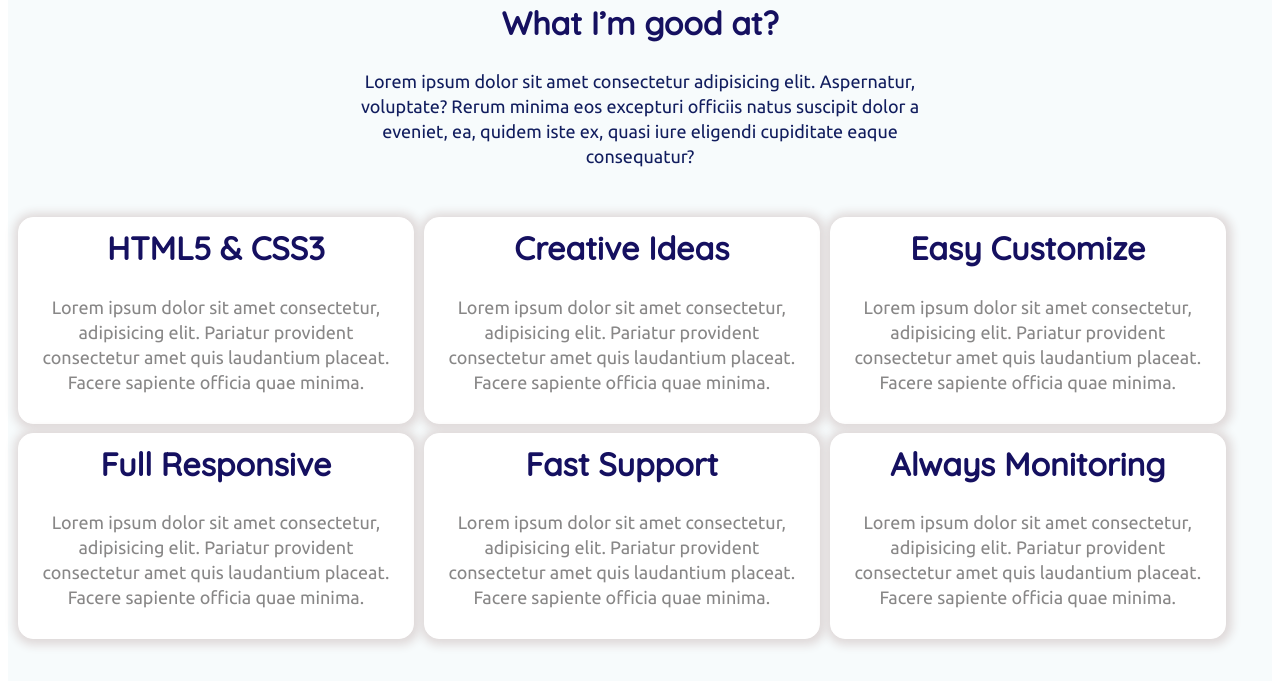
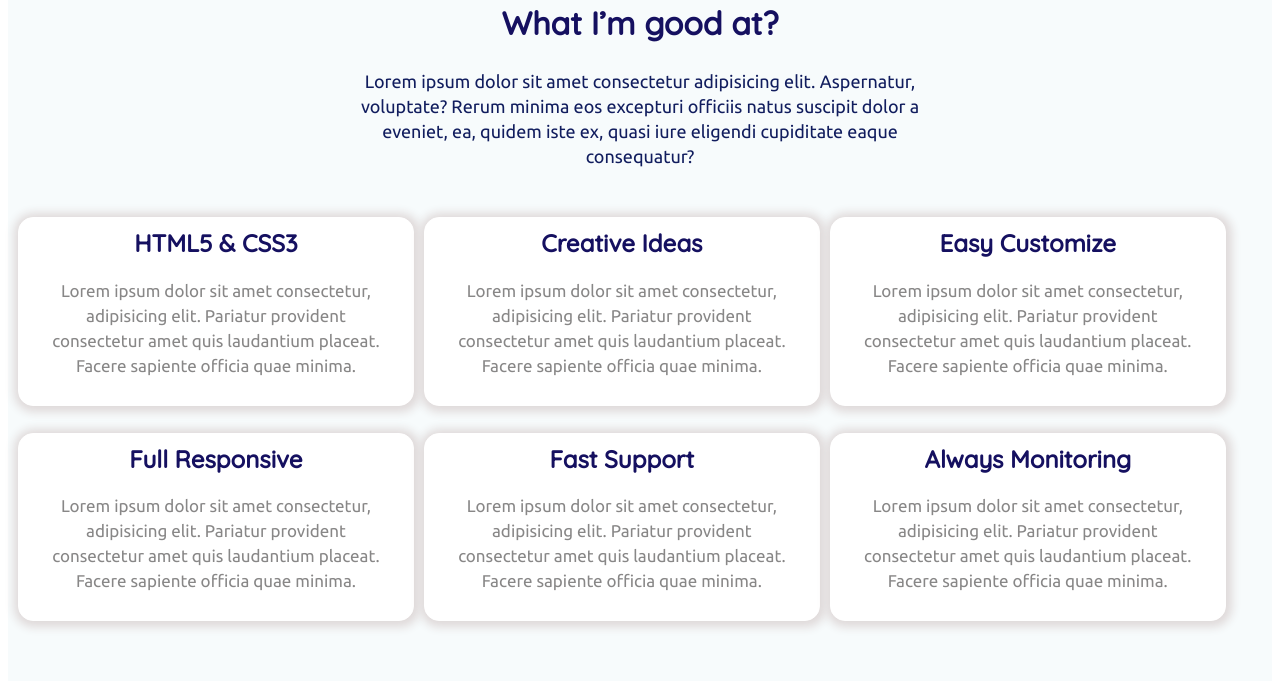
Before and after one commit to Iftakher99/Assignment1-portolio-website, a plain HTML site: page index.html in a window 1280 px wide. Shown: the part 2144-2825 px from the top of the page. Drawn offline with Linux system fonts and the light colour scheme.

Commit message:
font size fixed

```diff
--- a/style.css
+++ b/style.css
@@ -214,10 +214,12 @@ p {
 }
 
 .my-qualities h2 {
+   font-size: 1.5rem ;
     color: rgb(21, 16, 96)
 }
 
 .my-qualities p {
+    font-size: 17px;
     color: #888787;
 
 }
```
